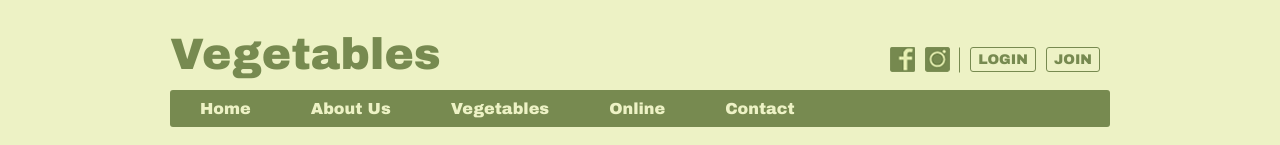
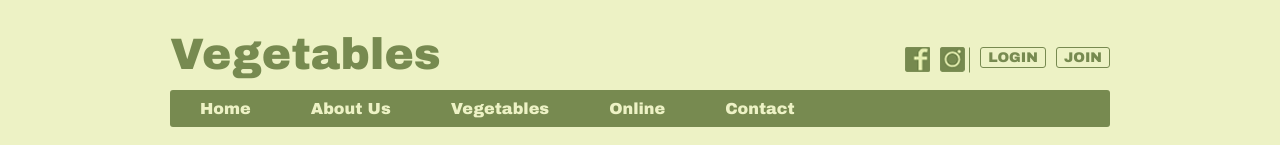
Before and after one commit to luna0228/vegetables_react, a React (Vite) app: page / in a window 1280 px wide. Shown: the top 145 px of the page. Built offline with nearby package versions, Linux system fonts and the light colour scheme.

Commit message:
update V4

```diff
--- a/src/App.css
+++ b/src/App.css
@@ -74,8 +74,16 @@ header .top-bar ul {
   margin: 0 5px;
 }
 
+header .top-bar ul:last-child {
+  margin-right: 0;
+}
+
 header .top-bar ul li {
   padding: 0 5px;
+}
+
+header .top-bar ul li:last-child {
+  padding-right: 0;
 }
 
 header .top-bar ul li a {
@@ -99,7 +107,7 @@ header .top-bar ul.social-list a {
 
 header .top-bar ul.action-list a {
   border: 1px solid #778a50;
-  padding: 4px 7px;
+  padding: 2px 7px;
   border-radius: 3px;
   color: #778a50;
   font-size: 14px;
```
